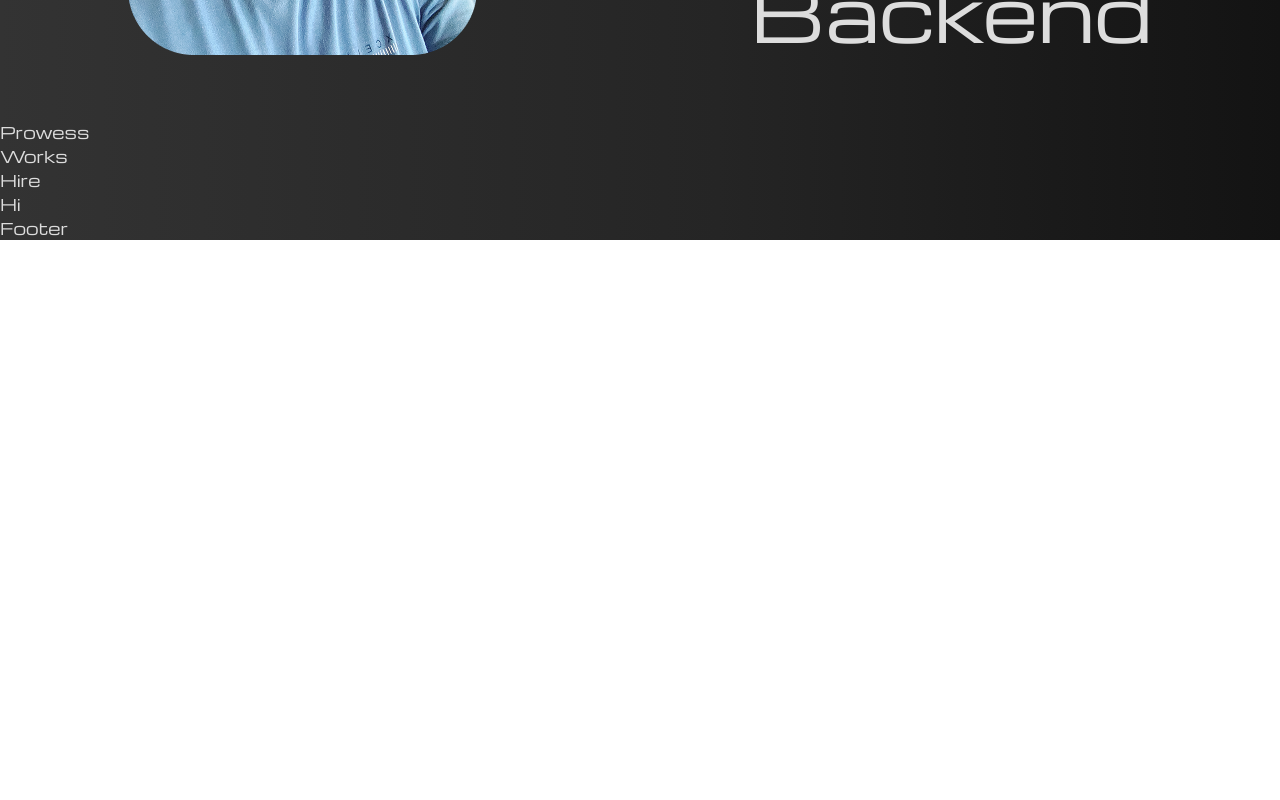
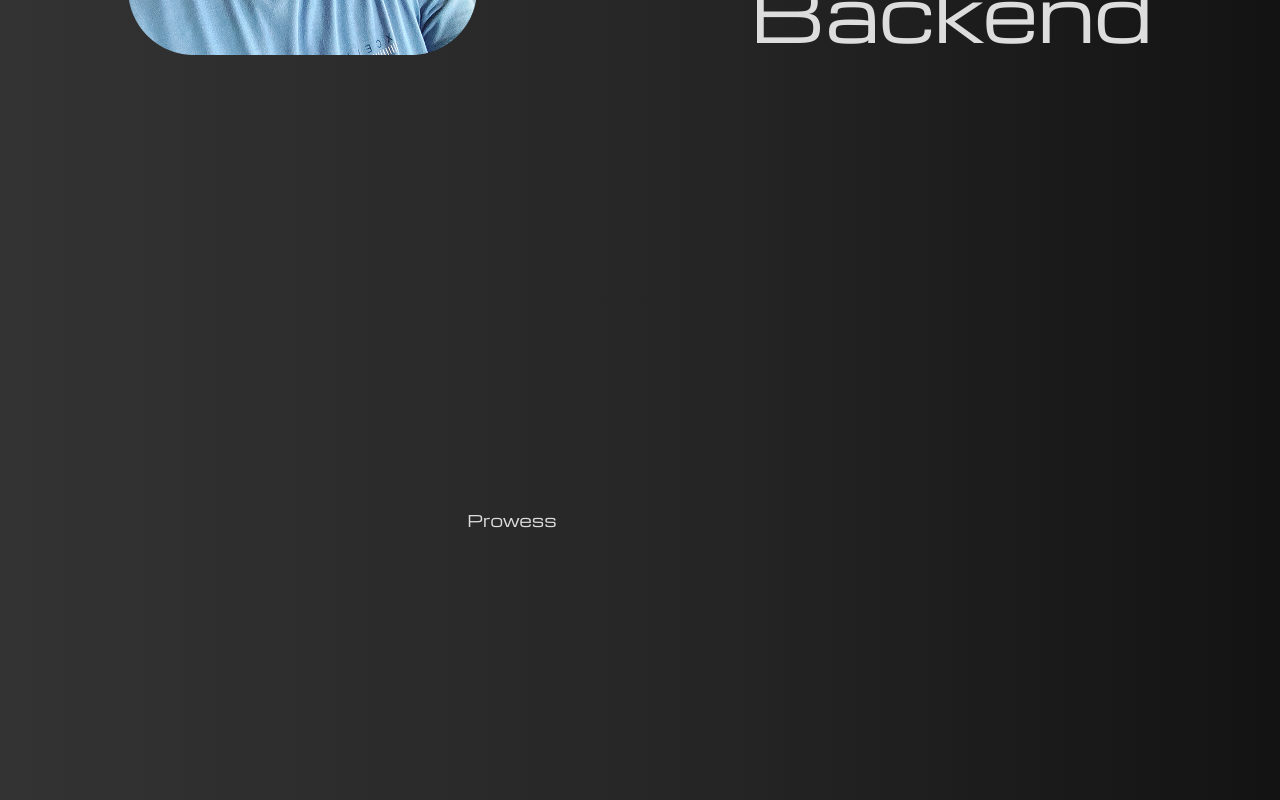
Before and after one commit to johnsonbhaskaran/Portfolio, a React (Vite) app: page / in a window 1280 px wide. Shown: the part 1480-2280 px from the top of the page. Before the commit the page ends 1720 px from the top, so only its background shows below. Built offline with nearby package versions, Linux system fonts and the light colour scheme.

Commit message:
New: Just initiated the component with some text

```diff
--- a/src/sections/Footer.jsx
+++ b/src/sections/Footer.jsx
@@ -1,4 +1,4 @@
 const Footer = () => {
-  return <div>Footer</div>;
+  return <div className='flex flex-col justify-center items-center max-w-5xl h-screen'>Footer</div>;
 };
 export default Footer;
--- a/src/sections/Hi.jsx
+++ b/src/sections/Hi.jsx
@@ -1,4 +1,4 @@
 const Hi = () => {
-  return <div>Hi</div>;
+  return <div className='flex flex-col justify-center items-center max-w-5xl h-screen'>Hi</div>;
 };
 export default Hi;
--- a/src/sections/Hire.jsx
+++ b/src/sections/Hire.jsx
@@ -1,4 +1,4 @@
 const Hire = () => {
-  return <div>Hire</div>;
+  return <div className='flex flex-col justify-center items-center max-w-5xl h-screen'>Hire</div>;
 };
 export default Hire;
--- a/src/sections/Prowess.jsx
+++ b/src/sections/Prowess.jsx
@@ -1,4 +1,6 @@
 const Prowess = () => {
-  return <div>Prowess</div>;
+  return (
+    <div className='flex flex-col justify-center items-center max-w-5xl h-screen'>Prowess</div>
+  );
 };
 export default Prowess;
--- a/src/sections/Works.jsx
+++ b/src/sections/Works.jsx
@@ -1,4 +1,4 @@
 const Works = () => {
-  return <div>Works</div>;
+  return <div className='flex flex-col justify-center items-center max-w-5xl h-screen'>Works</div>;
 };
 export default Works;
```
